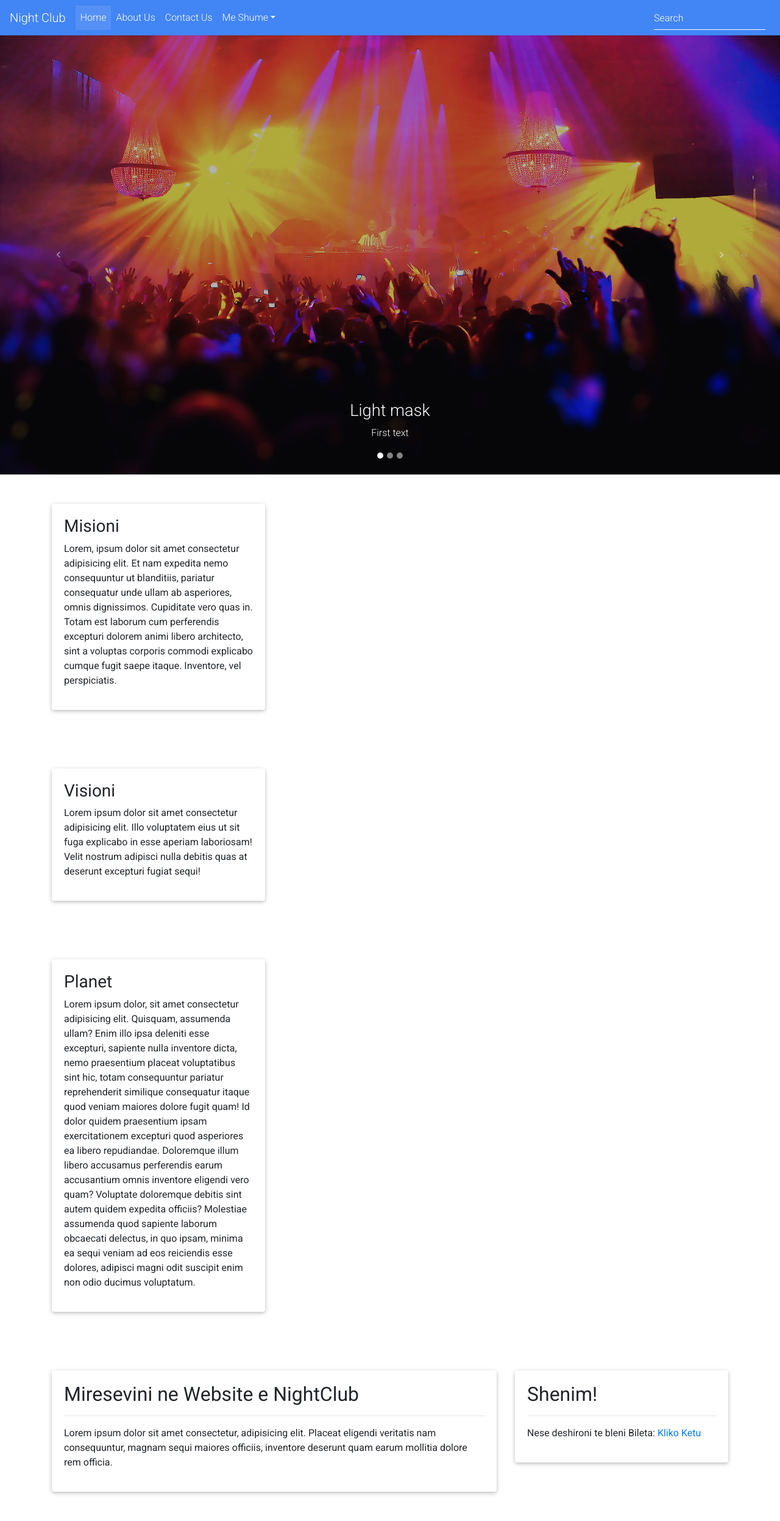
After one commit to fisnikshatri/fisnik_projektiFinal, a PHP site: page /homepage/index.php in a window 1280 px wide. The commit adds this page. Shown: the whole page at 61% size. Run offline with PHP 8.4, Linux system fonts and the light colour scheme; some libraries are stand-ins or nearby versions.

Commit message:
Ndryshime

```diff
--- /dev/null
+++ b/projekti/homepage/includes/footer.php
@@ -0,0 +1,13 @@
+<script type="text/javascript" src="js/jquery.min.js"></script>
+
+<script type="text/javascript" src="js/popper.min.js"></script>
+
+<script type="text/javascript" src="js/bootstrap.min.js"></script>
+
+<script type="text/javascript" src="js/mdb.min.js"></script>
+
+<script type="text/javascript"></script>
+
+</body>
+
+</html>
--- /dev/null
+++ b/projekti/homepage/includes/header.php
@@ -0,0 +1,21 @@
+<!DOCTYPE html>
+<html lang="en">
+
+<head>
+    <meta charset="UTF-8">
+    <meta name="viewport" content="width=device-width, initial-scale=1, shrink-to-fit=no">
+    <meta http-equiv="x-ua-compatible" content="ie=edge">
+    <title>NightClub</title>
+
+    <link rel="stylesheet" href="https://use.fontawesome.com/releases/v5.11.2/css/all.css">
+
+    <link rel="stylesheet" href="https://fonts.googleapis.com/css?family=Roboto:300,400,500,700&display=swap">
+
+    <link rel="stylesheet" href="css/bootstrap.min.css">
+
+    <link rel="stylesheet" href="css/mdb.min.css">
+
+    <link rel="stylesheet" href="css/style.css">
+</head>
+
+<body>
--- /dev/null
+++ b/projekti/homepage/includes/navbar.php
@@ -0,0 +1,41 @@
+<nav class="navbar navbar-expand-lg navbar-dark primary-color">
+
+    <a class="navbar-brand" href="#">Night Club</a>
+
+    <button class="navbar-toggler" type="button" data-toggle="collapse" data-target="#basicExampleNav" aria-controls="basicExampleNav" aria-expanded="false" aria-label="Toggle navigation">
+        <span class="navbar-toggler-icon"></span>
+    </button>
+
+    <div class="collapse navbar-collapse" id="basicExampleNav">
+
+        <ul class="navbar-nav mr-auto">
+            <li class="nav-item active">
+                <a class="nav-link" href="#">Home
+                    <span class="sr-only">(current)</span>
+                </a>
+            </li>
+            <li class="nav-item">
+                <a class="nav-link" href="aboutus.php">About Us</a>
+            </li>
+            <li class="nav-item">
+                <a class="nav-link" href="../contactus/contactus.php">Contact Us</a>
+            </li>
+
+            <li class="nav-item dropdown">
+                <a class="nav-link dropdown-toggle" id="navbarDropdownMenuLink" data-toggle="dropdown" aria-haspopup="true" aria-expanded="false">Me Shume</a>
+                <div class="dropdown-menu dropdown-primary" aria-labelledby="navbarDropdownMenuLink">
+                    <a class="dropdown-item" href="../register/index.html">Register/Login</a>
+                    <a class="dropdown-item" href="../shop/cart.php">Shop</a>
+                    <a class="dropdown-item" href="#">Something else here</a>
+                </div>
+            </li>
+
+        </ul>
+
+        <form class="form-inline">
+            <div class="md-form my-0">
+                <input class="form-control mr-sm-2" type="text" placeholder="Search" aria-label="Search">
+            </div>
+        </form>
+    </div>
+</nav>
--- /dev/null
+++ b/projekti/homepage/includes/slider.php
@@ -0,0 +1,57 @@
+<!--Carousel Wrapper-->
+<div id="carousel-example-2" class="carousel slide carousel-fade" data-ride="carousel">
+    <!--Indicators-->
+    <ol class="carousel-indicators">
+        <li data-target="#carousel-example-2" data-slide-to="0" class="active"></li>
+        <li data-target="#carousel-example-2" data-slide-to="1"></li>
+        <li data-target="#carousel-example-2" data-slide-to="2"></li>
+    </ol>
+    <!--/.Indicators-->
+    <!--Slides-->
+    <div class="carousel-inner" role="listbox">
+        <div class="carousel-item active">
+            <div class="view">
+                <img class="d-block w-100" src="../images/banner.jpg" alt="First slide">
+                <div class="mask rgba-black-light"></div>
+            </div>
+            <div class="carousel-caption">
+                <h3 class="h3-responsive">Light mask</h3>
+                <p>First text</p>
+            </div>
+        </div>
+        <div class="carousel-item">
+            <!--Mask color-->
+            <div class="view">
+                <img class="d-block w-100" src="../images/banner2.jpg" alt="Second slide">
+                <div class="mask rgba-black-strong"></div>
+            </div>
+            <div class="carousel-caption">
+                <h3 class="h3-responsive">Strong mask</h3>
+                <p>Secondary text</p>
+            </div>
+        </div>
+        <div class="carousel-item">
+            <!--Mask color-->
+            <div class="view">
+                <img class="d-block w-100" src="../images/banner3.jpg" alt="Third slide">
+                <div class="mask rgba-black-slight"></div>
+            </div>
+            <div class="carousel-caption">
+                <h3 class="h3-responsive">Slight mask</h3>
+                <p>Third text</p>
+            </div>
+        </div>
+    </div>
+    <!--/.Slides-->
+    <!--Controls-->
+    <a class="carousel-control-prev" href="#carousel-example-2" role="button" data-slide="prev">
+        <span class="carousel-control-prev-icon" aria-hidden="true"></span>
+        <span class="sr-only">Previous</span>
+    </a>
+    <a class="carousel-control-next" href="#carousel-example-2" role="button" data-slide="next">
+        <span class="carousel-control-next-icon" aria-hidden="true"></span>
+        <span class="sr-only">Next</span>
+    </a>
+    <!--/.Controls-->
+</div>
+<!--/.Carousel Wrapper-->
--- /dev/null
+++ b/projekti/homepage/index.php
@@ -0,0 +1,69 @@
+<?php include('includes/header.php'); ?>
+
+<?php include('includes/navbar.php'); ?>
+
+<?php include('includes/slider.php'); ?>
+
+<div class="container py-5">
+  <div class="row">
+    <div class="col-md-4">
+      <div class="card">
+        <div class="card-body">
+          <h3>Misioni</h3>
+          <p>Lorem, ipsum dolor sit amet consectetur adipisicing elit. Et nam expedita nemo consequuntur ut blanditiis, pariatur consequatur unde ullam ab asperiores, omnis dignissimos. Cupiditate vero quas in. Totam est laborum cum perferendis excepturi dolorem animi libero architecto, sint a voluptas corporis commodi explicabo cumque fugit saepe itaque. Inventore, vel perspiciatis.</p>
+        </div>
+      </div>
+    </div>
+  </div>
+</div>
+
+<div class="container py-5">
+  <div class="row">
+    <div class="col-md-4">
+      <div class="card">
+        <div class="card-body">
+          <h3>Visioni</h3>
+          <p>Lorem ipsum dolor sit amet consectetur adipisicing elit. Illo voluptatem eius ut sit fuga explicabo in esse aperiam laboriosam! Velit nostrum adipisci nulla debitis quas at deserunt excepturi fugiat sequi!</p>
+        </div>
+      </div>
+    </div>
+  </div>
+</div>
+
+<div class="container py-5">
+  <div class="row">
+    <div class="col-md-4">
+      <div class="card">
+        <div class="card-body">
+          <h3>Planet</h3>
+          <p>Lorem ipsum dolor, sit amet consectetur adipisicing elit. Quisquam, assumenda ullam? Enim illo ipsa deleniti esse excepturi, sapiente nulla inventore dicta, nemo praesentium placeat voluptatibus sint hic, totam consequuntur pariatur reprehenderit similique consequatur itaque quod veniam maiores dolore fugit quam! Id dolor quidem praesentium ipsam exercitationem excepturi quod asperiores ea libero repudiandae. Doloremque illum libero accusamus perferendis earum accusantium omnis inventore eligendi vero quam? Voluptate doloremque debitis sint autem quidem expedita officiis? Molestiae assumenda quod sapiente laborum obcaecati delectus, in quo ipsam, minima ea sequi veniam ad eos reiciendis esse dolores, adipisci magni odit suscipit enim non odio ducimus voluptatum.</p>
+        </div>
+      </div>
+    </div>
+  </div>
+</div>
+
+<div class="container py-5">
+  <div class="row">
+    <div class="col-md-8">
+      <div class="card">
+        <div class="card-body">
+          <h2>Miresevini ne Website e NightClub</h2>
+          <hr>
+          <p>Lorem ipsum dolor sit amet consectetur, adipisicing elit. Placeat eligendi veritatis nam consequuntur, magnam sequi maiores officiis, inventore deserunt quam earum mollitia dolore rem officia.</p>
+        </div>
+      </div>
+    </div>
+    <div class="col-md-4">
+      <div class="card">
+        <div class="card-body">
+          <h2>Shenim!</h2>
+          <hr>
+          <p>Nese deshironi te bleni Bileta: <a href="../shop/cart.php">Kliko Ketu</a></p>
+        </div>
+      </div>
+    </div>
+  </div>
+</div>
+
+<?php include('includes/footer.php'); ?>
```
Also changed, not shown: projekti/aboutus/aboutus.php (deleted, +0 -23 lines), projekti/aboutus/style.css (deleted, +0 -129 lines), projekti/contactus/contactform.php (added, +15 -0 lines), projekti/contactus/contactus.php (renamed from projekti/contactus/index.html, +5 -5 lines), projekti/homepage/aboutus.php (added, +30 -0 lines), projekti/homepage/index.html (deleted, +0 -45 lines), projekti/aboutus/banner.jpg (deleted), projekti/aboutus/p1.png (deleted), projekti/aboutus/p2.png (deleted).
